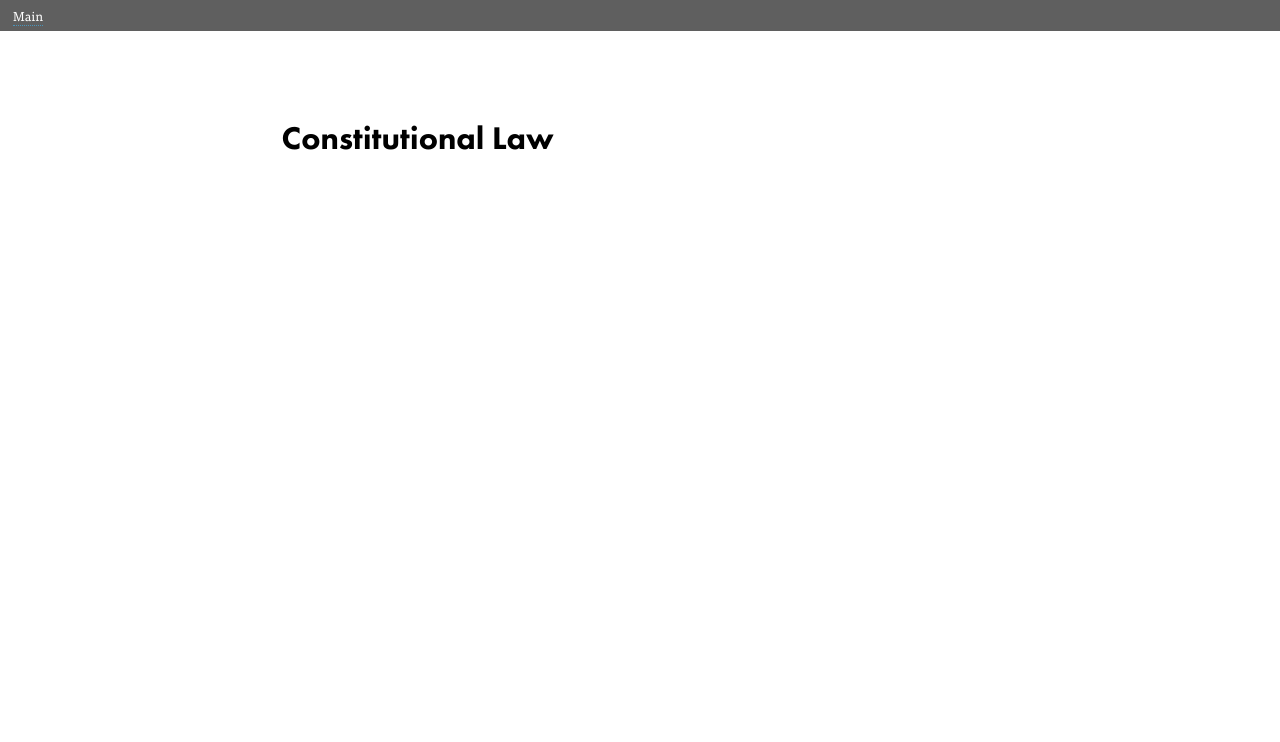
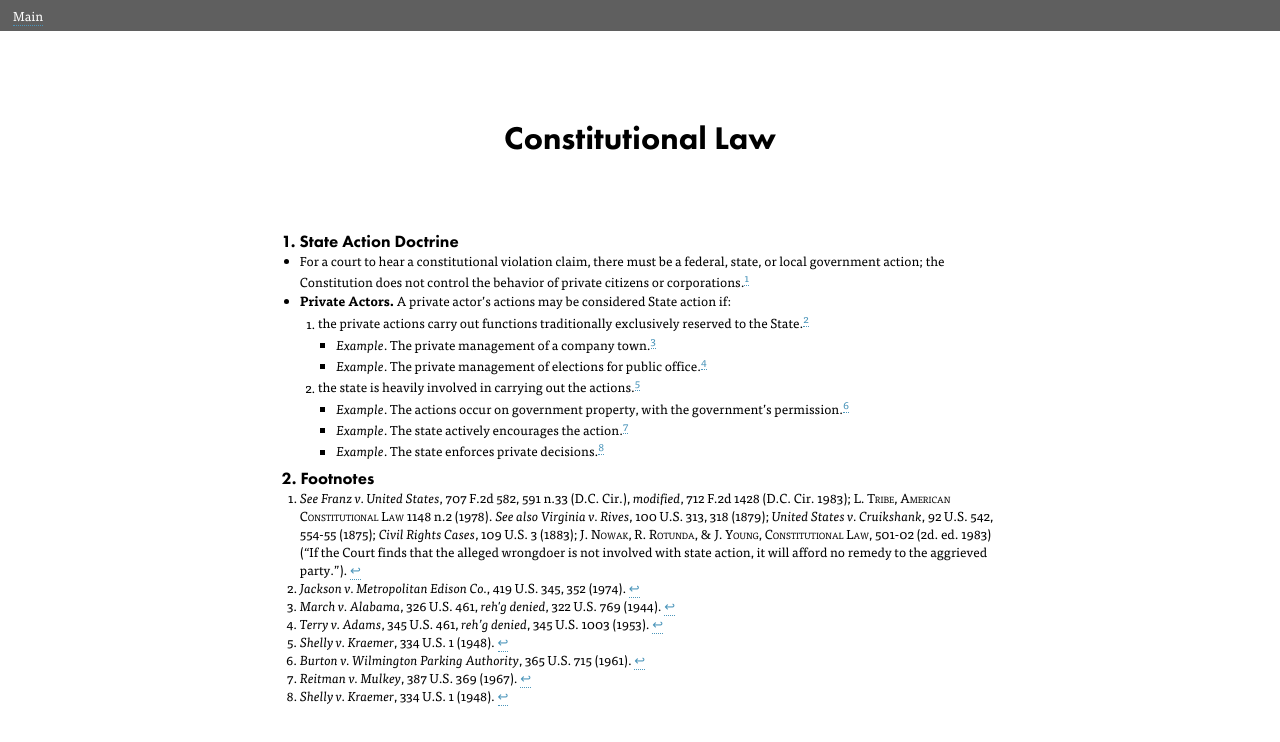
Before and after one commit to ketiboldiais/amici, a Next.js app: page /outlines/constitutional-law in a window 1280 px wide. Shown: the top 742 px of the page. Built offline with nearby package versions, Linux system fonts and the light colour scheme.

Commit message:
add state action doctrine

```diff
--- a/src/app/outlines/constitutional-law/page.mdx
+++ b/src/app/outlines/constitutional-law/page.mdx
@@ -1,6 +1,25 @@
 import MdxLayout from '../../components/mdx-layout';
 
 # Constitutional Law
+## State Action Doctrine
+- For a court to hear a constitutional violation claim, there must be a federal, state, or local government action; the Constitution does not control the behavior of private citizens or corporations.[^state_action_origin]
+- __Private Actors.__ A private actor’s actions may be considered State action if:
+	1. the private actions carry out functions traditionally exclusively reserved to the State.[^jackson]
+		- _Example_. The private management of a company town.[^marsh]
+		- _Example_. The private management of elections for public office.[^terry_v_adams]
+	2. the state is heavily involved in carrying out the actions.[^shelley_v_kraemer]
+		- _Example_. The actions occur on government property, with the government’s permission.[^burton]
+		- _Example_. The state actively encourages the action.[^reitman]
+		- _Example_. The state enforces private decisions.[^shelley_v_kraemer_2]
+
+[^state_action_origin]: _See_ _Franz v. United States_, 707 F.2d 582, 591 n.33 (D.C. Cir.), _modified_, 712 F.2d 1428 (D.C. Cir. 1983); ~L. Tribe~, ~American Constitutional Law~ 1148 n.2 (1978). _See also_ _Virginia v. Rives_, 100 U.S. 313, 318 (1879); _United States v. Cruikshank_, 92 U.S. 542, 554-55 (1875); _Civil Rights Cases_, 109 U.S. 3 (1883); ~J. Nowak, R. Rotunda, & J. Young~, ~Constitutional Law~, 501-02 (2d. ed. 1983) (“If the Court finds that the alleged wrongdoer is not involved with state action, it will afford no remedy to the aggrieved party.”).
+[^jackson]: _Jackson v. Metropolitan Edison Co._, 419 U.S. 345, 352 (1974).
+[^marsh]: _March v. Alabama_, 326 U.S. 461, _reh'g denied_, 322 U.S. 769 (1944).
+[^terry_v_adams]: _Terry v. Adams_, 345 U.S. 461, _reh’g denied_, 345 U.S. 1003 (1953).
+[^shelley_v_kraemer]: _Shelly v. Kraemer_, 334 U.S. 1 (1948).
+[^burton]: _Burton v. Wilmington Parking Authority_, 365 U.S. 715 (1961).
+[^reitman]: _Reitman v. Mulkey_, 387 U.S. 369 (1967).
+[^shelley_v_kraemer_2]: _Shelly v. Kraemer_, 334 U.S. 1 (1948).
 
 
 
```
